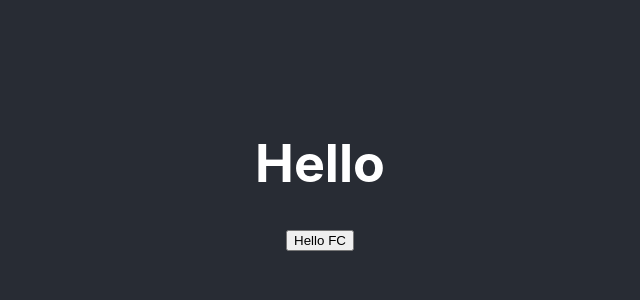
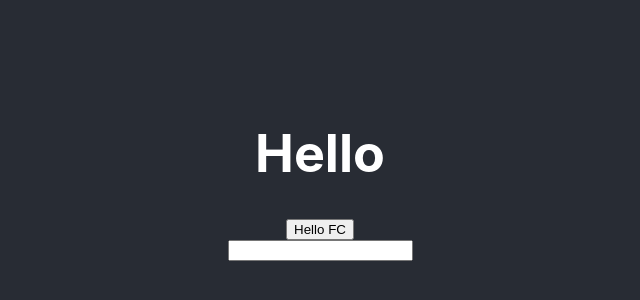
Before and after one commit to geochronology/ts-snippets, a React (Create React App) app: page / in a window 1280 px wide. Shown: the part 226-526 px from the top of the page, without its empty margins (320-960 px from the left). Built offline with nearby package versions, Linux system fonts and the light colour scheme.

Commit message:
added input component

```diff
--- a/src/App.tsx
+++ b/src/App.tsx
@@ -2,6 +2,7 @@
 import { Head } from "./components/Head";
 import './App.css';
 import { Button } from './components/Button';
+import { Input } from './components/Input';
 
 function App() {
   return (
@@ -14,6 +15,7 @@
       >
         Hello FC
       </Button>
+      <Input />
     </div>
   );
 }
--- /dev/null
+++ b/src/components/Input.tsx
@@ -0,0 +1,9 @@
+import React, { useState } from 'react'
+
+export const Input = () => {
+  const [name, setName] = useState("") // infers string based on default value
+
+  return (
+    <input value={name} onChange={e => setName(e.target.value)} />
+  )
+}
```
Also changed, not shown: 1 other file (tests, documents, lock files or other folders).
